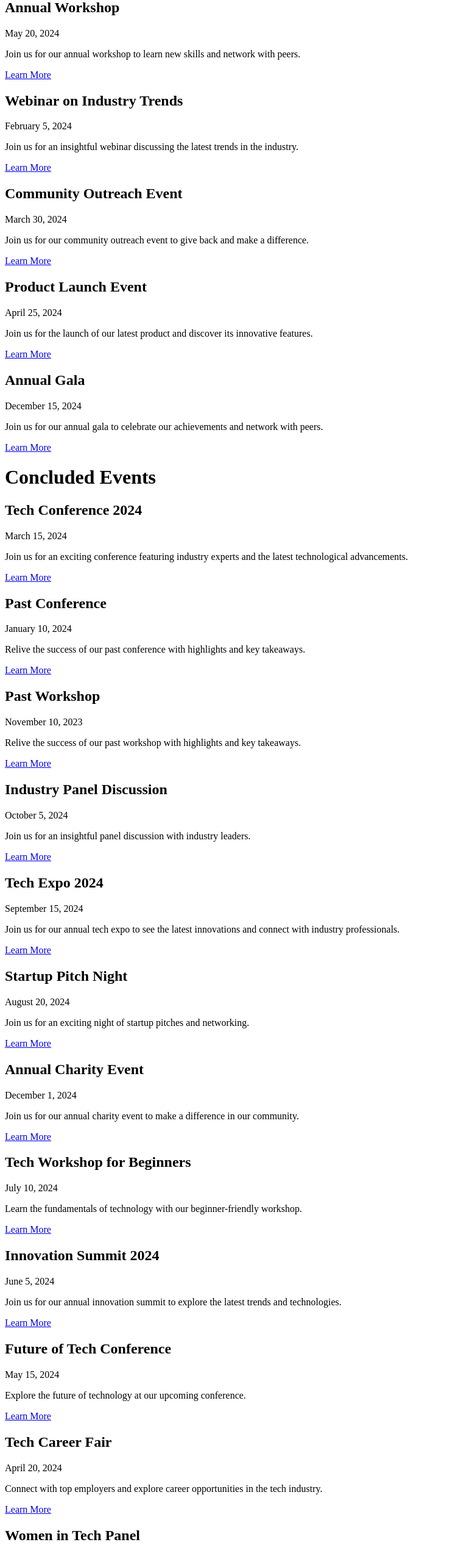
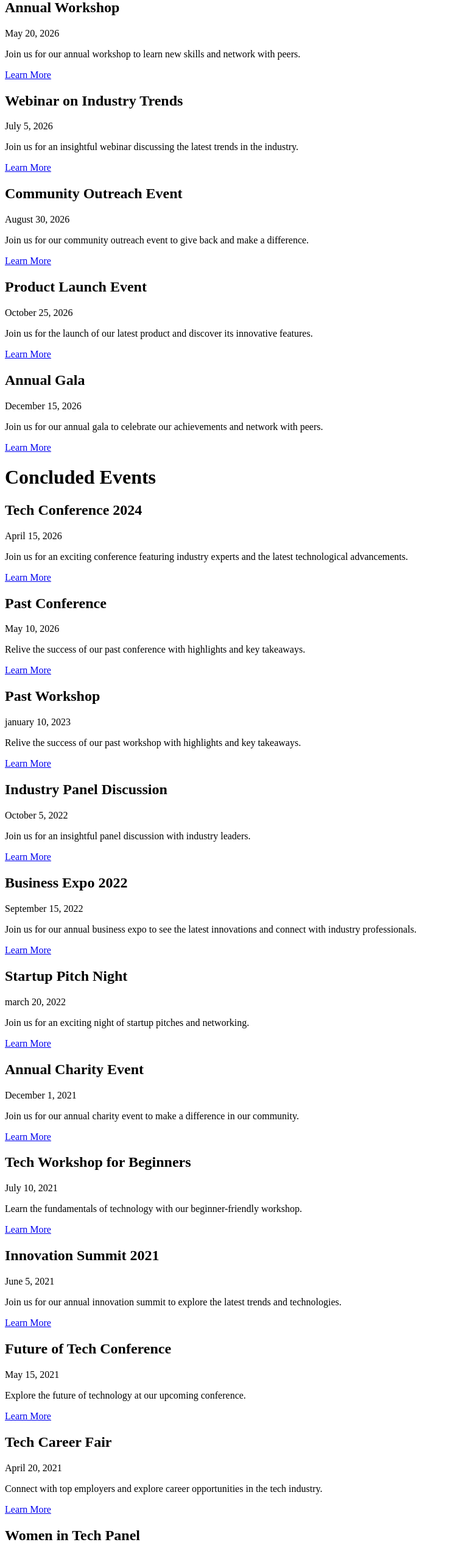
Before and after one commit to Festus-123/Phipest-Bens, a Next.js app: page /Event in a window 1280 px wide. Shown: the part 234-2785 px from the top of the page at 61% size, without its empty margins (0-739 px from the left). Built offline with nearby package versions, Linux system fonts and the light colour scheme.

Commit message:
few changes setting up news page and adjusting project look

```diff
--- a/app/projects/[slug]/page.tsx
+++ b/app/projects/[slug]/page.tsx
@@ -67,7 +67,7 @@ const page = async ({ params }: { params: Promise<{ slug: string }> }) => {
           )}
 
           <div
-            className={`flex flex-row gap-1 items-center ${!next && "absolute left-10 md:left-1/2 "} ${!prev && "absolute right-10 md:left-1/2"}`}
+            className={`flex flex-row gap-1 items-center ${!next && "absolute right-10 md:left-1/2 "} ${!prev && "absolute left-10 md:left-1/2"}`}
           >
             {projects.map((e, i) => (
               <Link
--- a/app/projects/page.tsx
+++ b/app/projects/page.tsx
@@ -16,7 +16,7 @@ const page = () => {
         </section>
 
 
-      <div className="grid grid-cols-1 md:grid-cols-2 lg:grid-cols-2 gap-6 p-4 md:p-16 ">
+      <div className="grid grid-cols-1 md:grid-cols-2 lg:grid-cols-3 gap-6 p-4 md:p-16 ">
         {projects.map((project: PROJECTS, index: number) => (
           <div
             key={index}
--- a/component/Navbar.tsx
+++ b/component/Navbar.tsx
@@ -25,7 +25,7 @@ const Navbar = () => {
         {name: "Industries", href: "", },
         {name: "Projects", href: "/projects", },
         {name: "Events", href: "/events", },
-        {name: "News", href: "", },
+        {name: "News", href: "/news", },
     ]
   return (
     <div
--- a/data/events.ts
+++ b/data/events.ts
@@ -11,7 +11,7 @@ export const events: EVENTS[] = [
     {
         id: 1,
         title: "Tech Conference 2024",
-        date: "March 15, 2024",
+        date: "April 15, 2026",
         description: "Join us for an exciting conference featuring industry experts and the latest technological advancements.",
         link: "/events/tech-conference-2024",
         category: "completed"
@@ -19,7 +19,7 @@ export const events: EVENTS[] = [
     {
         id: 2,
         title: "Networking Meetup",
-        date: "April 10, 2024",
+        date: "April 10, 2026",
         description: "Connect with professionals and expand your network at our monthly networking meetup.",
         link: "/events/networking-meetup",
         category: "upcoming"
@@ -27,7 +27,7 @@ export const events: EVENTS[] = [
     {
         id: 3,
         title: "Annual Workshop",
-        date: "May 20, 2024",
+        date: "May 20, 2026",
         description: "Join us for our annual workshop to learn new skills and network with peers.",
         link: "/events/annual-workshop",
         category: "upcoming"
@@ -35,7 +35,7 @@ export const events: EVENTS[] = [
     {
         id: 4,
         title: "Past Conference",
-        date: "January 10, 2024",
+        date: "May 10, 2026",
         description: "Relive the success of our past conference with highlights and key takeaways.",
         link: "/events/past-conference",
         category: "completed"
@@ -43,7 +43,7 @@ export const events: EVENTS[] = [
     {
         id: 5,
         title: "Webinar on Industry Trends",
-        date: "February 5, 2024",
+        date: "July 5, 2026",
         description: "Join us for an insightful webinar discussing the latest trends in the industry.",
         link: "/events/webinar-industry-trends",
         category: "upcoming"
@@ -51,7 +51,7 @@ export const events: EVENTS[] = [
     {
         id: 6,
         title: "Community Outreach Event",
-        date: "March 30, 2024",
+        date: "August 30, 2026",
         description: "Join us for our community outreach event to give back and make a difference.",
         link: "/events/community-outreach-event",
         category: "upcoming"
@@ -59,7 +59,7 @@ export const events: EVENTS[] = [
     {
         id: 7,
         title: "Product Launch Event",
-        date: "April 25, 2024",
+        date: "October 25, 2026",
         description: "Join us for the launch of our latest product and discover its innovative features.",
         link: "/events/product-launch-event",
         category: "upcoming"
@@ -67,7 +67,7 @@ export const events: EVENTS[] = [
     {
         id: 8,
         title: "Annual Gala",
-        date: "December 15, 2024",
+        date: "December 15, 2026",
         description: "Join us for our annual gala to celebrate our achievements and network with peers.",
         link: "/events/annual-gala",
         category: "upcoming"
@@ -75,7 +75,7 @@ export const events: EVENTS[] = [
     {
         id: 9,
         title: "Past Workshop",
-        date: "November 10, 2023",
+        date: "january 10, 2023",
         description: "Relive the success of our past workshop with highlights and key takeaways.",
         link: "/events/past-workshop",
         category: "completed"
@@ -83,23 +83,23 @@ export const events: EVENTS[] = [
     {
         id: 10,
         title: "Industry Panel Discussion",
-        date: "October 5, 2024",
+        date: "October 5, 2022",
         description: "Join us for an insightful panel discussion with industry leaders.",
         link: "/events/industry-panel-discussion",
         category: "completed"
     },
     {
         id: 11,
-        title: "Tech Expo 2024",
-        date: "September 15, 2024",
-        description: "Join us for our annual tech expo to see the latest innovations and connect with industry professionals.",
-        link: "/events/tech-expo-2024",
+        title: "Business Expo 2022",
+        date: "September 15, 2022",
+        description: "Join us for our annual business expo to see the latest innovations and connect with industry professionals.",
+        link: "/events/business-expo-2022",
         category: "completed"
     },
     {
         id: 12,
         title: "Startup Pitch Night",
-        date: "August 20, 2024",
+        date: "march 20, 2022",
         description: "Join us for an exciting night of startup pitches and networking.",
         link: "/events/startup-pitch-night",
         category: "completed"
@@ -107,7 +107,7 @@ export const events: EVENTS[] = [
     {
         id: 13,
         title: "Annual Charity Event",
-        date: "December 1, 2024",
+        date: "December 1, 2021",
         description: "Join us for our annual charity event to make a difference in our community.",
         link: "/events/annual-charity-event",
         category: "completed"
@@ -115,23 +115,23 @@ export const events: EVENTS[] = [
     {
         id: 14,
         title: "Tech Workshop for Beginners",
-        date: "July 10, 2024",
+        date: "July 10, 2021",
         description: "Learn the fundamentals of technology with our beginner-friendly workshop.",
         link: "/events/tech-workshop-beginners",
         category: "completed"
     },
     {
         id: 15,
-        title: "Innovation Summit 2024",
-        date: "June 5, 2024",
+        title: "Innovation Summit 2021",
+        date: "June 5, 2021",
         description: "Join us for our annual innovation summit to explore the latest trends and technologies.",
-        link: "/events/innovation-summit-2024",
+        link: "/events/innovation-summit-2021",
         category: "completed"
     },
     {
         id: 16,
         title: "Future of Tech Conference",
-        date: "May 15, 2024",
+        date: "May 15, 2021",
         description: "Explore the future of technology at our upcoming conference.",
         link: "/events/future-of-tech-conference",
         category: "completed"
@@ -139,7 +139,7 @@ export const events: EVENTS[] = [
     {
         id: 17,
         title: "Tech Career Fair",
-        date: "April 20, 2024",
+        date: "April 20, 2021",
         description: "Connect with top employers and explore career opportunities in the tech industry.",
         link: "/events/tech-career-fair",
         category: "completed"
@@ -147,7 +147,7 @@ export const events: EVENTS[] = [
     {
         id: 18,
         title: "Women in Tech Panel",
-        date: "March 8, 2024",
+        date: "december 8, 2020",
         description: "Join us for an inspiring panel discussion featuring successful women in the tech industry.",
         link: "/events/women-in-tech-panel",
         category: "completed"
```
Also changed, not shown: app/news/page.tsx (added, +11 -0 lines), pages/News.tsx (added, +69 -0 lines).
